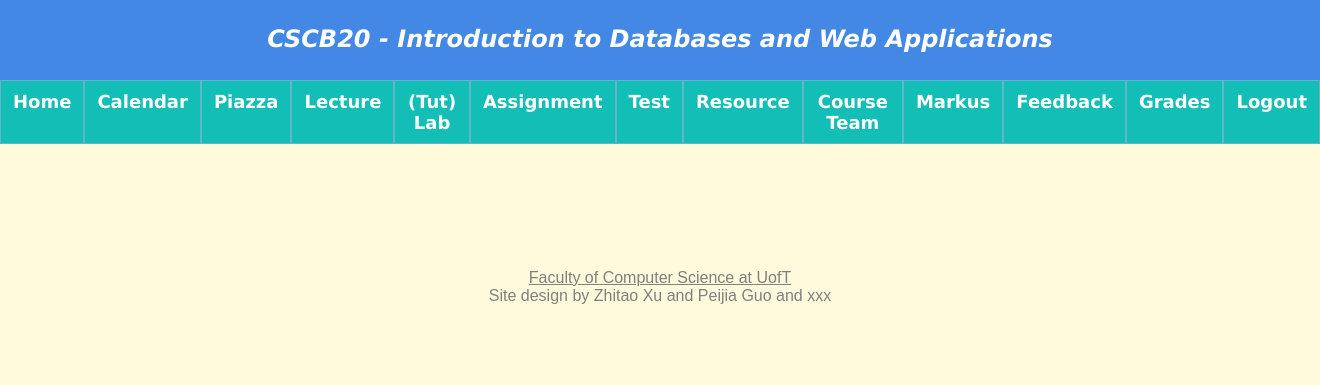
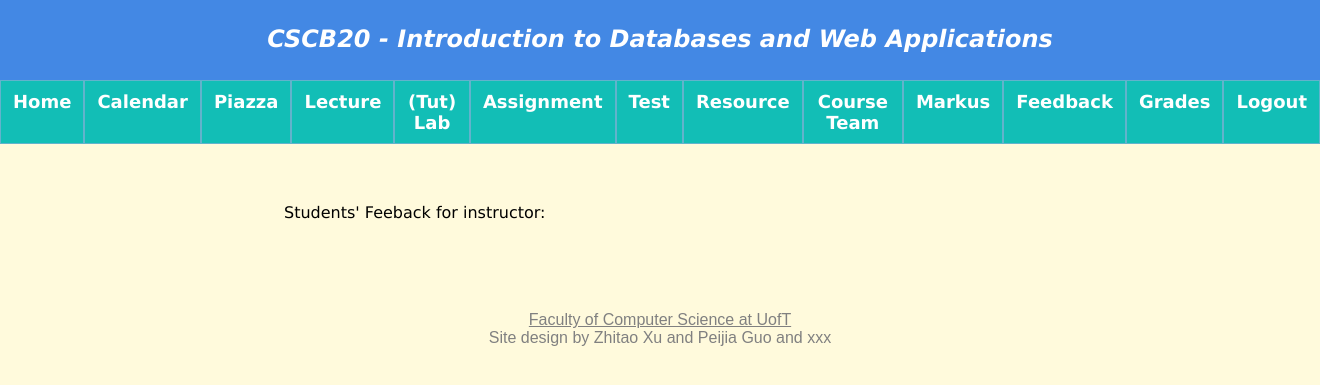
Before and after one commit to Neverland1973556/cscb20assignment3, a Flask app: page /feedback in a window 1320 px wide. Shown: the top 385 px of the page. Run offline with Flask 2, Linux system fonts and the light colour scheme; the visitor is signed in with stand-in values (Sample User, id 1); data comes from the database, SQL or seed files in the repository; both versions use the stored data as it was after the commit.

Commit message:
Peijia Guo: inst feedback page

```diff
--- a/templates/feedback.html
+++ b/templates/feedback.html
@@ -13,11 +13,14 @@
 {% endfor %}  -->
 <br>
 <div class = "feedbacks">
+    <p>
+       Students' Feeback for instructor:
+    </p>
     <ul>
-    {% for Feedbacks in feedback_for_instructor %}
-        <li> {{ Feedbacks.feedbackText }} </li>
+        {% for Feedbacks in feedback_for_instructor %}
+            <li> {{ Feedbacks.feedbackText }} </li>
+        {% endfor %}
     </ul>
-    {% endfor %}
 </div>
 
 {% endblock %}
```
Also changed, not shown: a3database.db.
